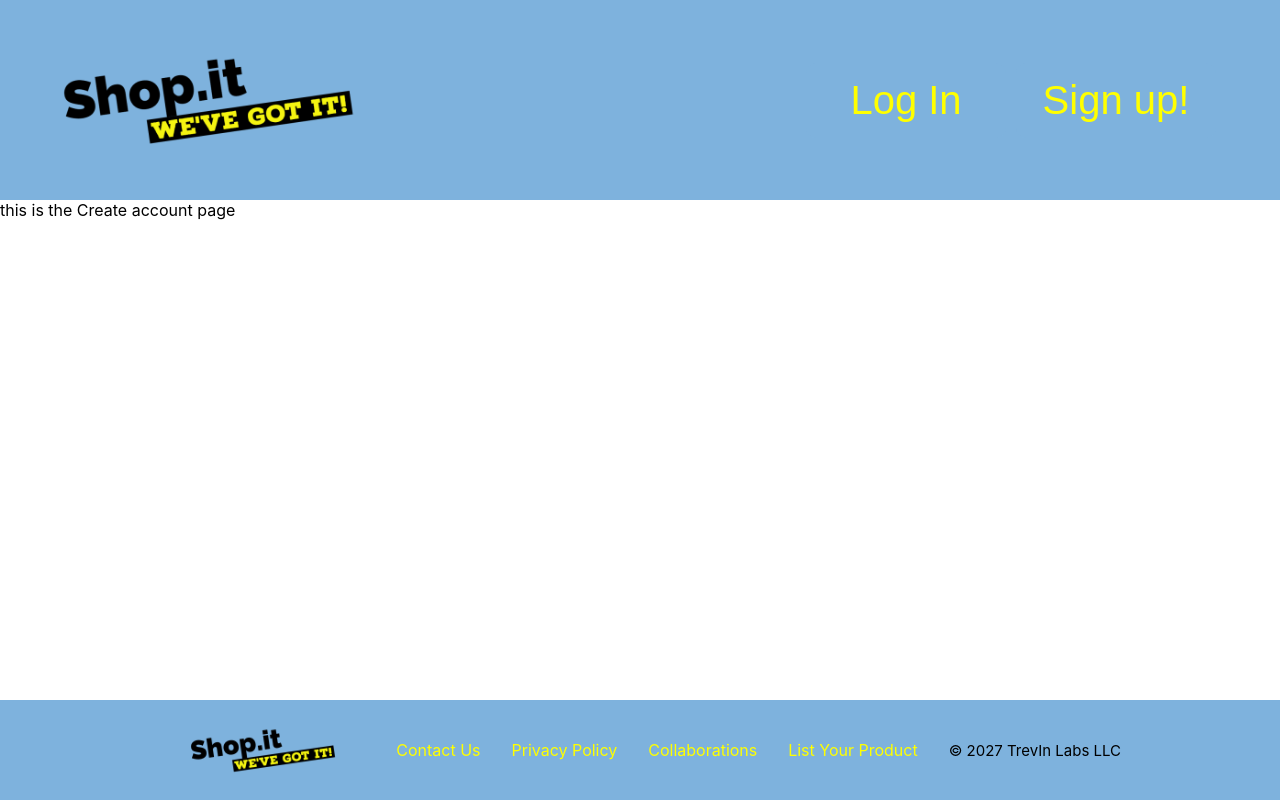
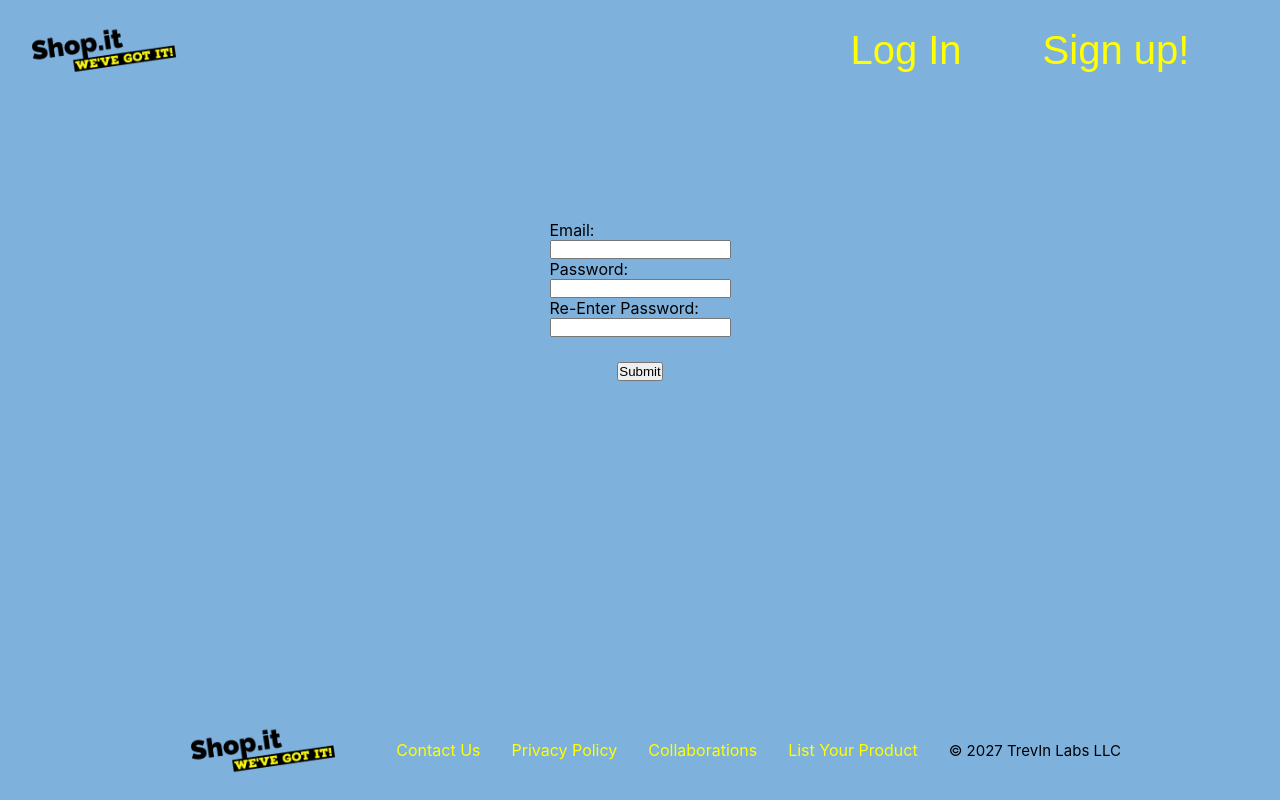
Before and after one commit to inan7978/shop.it, a React (Create React App) app: page /sign-up in a window 1280 px wide. Built offline with nearby package versions, Linux system fonts and the light colour scheme.

Commit message:
added header/footer components and router

```diff
--- a/src/App.css
+++ b/src/App.css
@@ -34,7 +34,7 @@ Link {
 
 .logo {
   display: block;
-  height: 200px;
+  height: 100px;
 }
 
 .nav-btns {
@@ -77,3 +77,28 @@ Link {
 .footer-links:hover {
   color: darkgoldenrod;
 }
+
+input {
+  display: block;
+}
+
+.create-submit {
+  margin-left: auto;
+  margin-right: auto;
+  margin-top: 25px;
+}
+
+.create-account-page {
+  padding-top: 15vh;
+}
+
+.form-container {
+  width: 500px;
+  margin-left: auto;
+  margin-right: auto;
+  /* background-color: red; */
+  display: flex;
+  align-items: center;
+  flex-direction: column;
+  flex-wrap: wrap;
+}
--- a/src/App.js
+++ b/src/App.js
@@ -6,21 +6,13 @@ import PrivacyPolicy from "./pages/PrivacyPolicy";
 import Collaborations from "./pages/Collaborations";
 import CreateListingPage from "./pages/CreateListingPage";
 import CreateAccountPage from "./pages/CreateAccountPage";
+import Footer from "./components/Footer";
 import LoginPage from "./pages/LoginPage";
+import Header from "./components/Header";
 function App() {
   return (
     <div className="App">
-      <div className="global-header">
-        <img className="logo" src={shopItlogo} alt="shop.it logo" />
-        <nav className="nav-bar">
-          <Link to="/login">
-            <button className="login-btn nav-btns">Log In</button>
-          </Link>
-          <Link to="/sign-up">
-            <button className="signup-btn nav-btns">Sign up!</button>
-          </Link>
-        </nav>
-      </div>
+      <Header />
       <Routes>
         <Route path="/contact-us" element={<ContactUs />} />
         <Route path="/privacy" element={<PrivacyPolicy />} />
@@ -29,22 +21,7 @@ function App() {
         <Route path="/sign-up" element={<CreateAccountPage />} />
         <Route path="/login" element={<LoginPage />} />
       </Routes>
-      <div className="global-footer">
-        <img className="logo-footer" src={shopItlogo} alt="shop.it logo" />
-        <Link to="/contact-us" className="footer-links">
-          Contact Us
-        </Link>
-        <Link to="/privacy" className="footer-links">
-          Privacy Policy
-        </Link>
-        <Link to="/collaborations" className="footer-links">
-          Collaborations
-        </Link>
-        <Link to="/list-item" className="footer-links">
-          List Your Product
-        </Link>
-        <p className="copyright">&copy; 2027 TrevIn Labs LLC</p>
-      </div>
+      <Footer />
     </div>
   );
 }
--- /dev/null
+++ b/src/components/Footer.js
@@ -0,0 +1,25 @@
+import { Link } from "react-router-dom";
+import shopItlogo from "../images/shopitLogo.png";
+
+function Footer() {
+  return (
+    <div className="global-footer">
+      <img className="logo-footer" src={shopItlogo} alt="shop.it logo" />
+      <Link to="/contact-us" className="footer-links">
+        Contact Us
+      </Link>
+      <Link to="/privacy" className="footer-links">
+        Privacy Policy
+      </Link>
+      <Link to="/collaborations" className="footer-links">
+        Collaborations
+      </Link>
+      <Link to="/list-item" className="footer-links">
+        List Your Product
+      </Link>
+      <p className="copyright">&copy; 2027 TrevIn Labs LLC</p>
+    </div>
+  );
+}
+
+export default Footer;
--- /dev/null
+++ b/src/components/Header.js
@@ -0,0 +1,19 @@
+import { Link } from "react-router-dom";
+import shopItlogo from "../images/shopitLogo.png";
+function Header() {
+  return (
+    <div className="global-header">
+      <img className="logo" src={shopItlogo} alt="shop.it logo" />
+      <nav className="nav-bar">
+        <Link to="/login">
+          <button className="login-btn nav-btns">Log In</button>
+        </Link>
+        <Link to="/sign-up">
+          <button className="signup-btn nav-btns">Sign up!</button>
+        </Link>
+      </nav>
+    </div>
+  );
+}
+
+export default Header;
--- /dev/null
+++ b/src/components/ItemCard.js
@@ -0,0 +1,5 @@
+function ItemCard() {
+  return <>Testing the card</>;
+}
+
+export default ItemCard;
--- a/src/pages/CreateAccountPage.js
+++ b/src/pages/CreateAccountPage.js
@@ -1,5 +1,27 @@
 function CreateAccountPage() {
-  return <>this is the Create account page</>;
+  return (
+    <>
+      <div className="create-account-page" style={{ background: "#7eb2dd" }}>
+        <div className="form-container">
+          <form className="register-form">
+            <label>
+              Email:
+              <input type="email" />
+            </label>
+            <label>
+              Password:
+              <input type="password" />
+            </label>
+            <label>
+              Re-Enter Password:
+              <input type="password" />
+            </label>
+            <input className="create-submit" type="submit" />
+          </form>
+        </div>
+      </div>
+    </>
+  );
 }
 
 export default CreateAccountPage;
```
